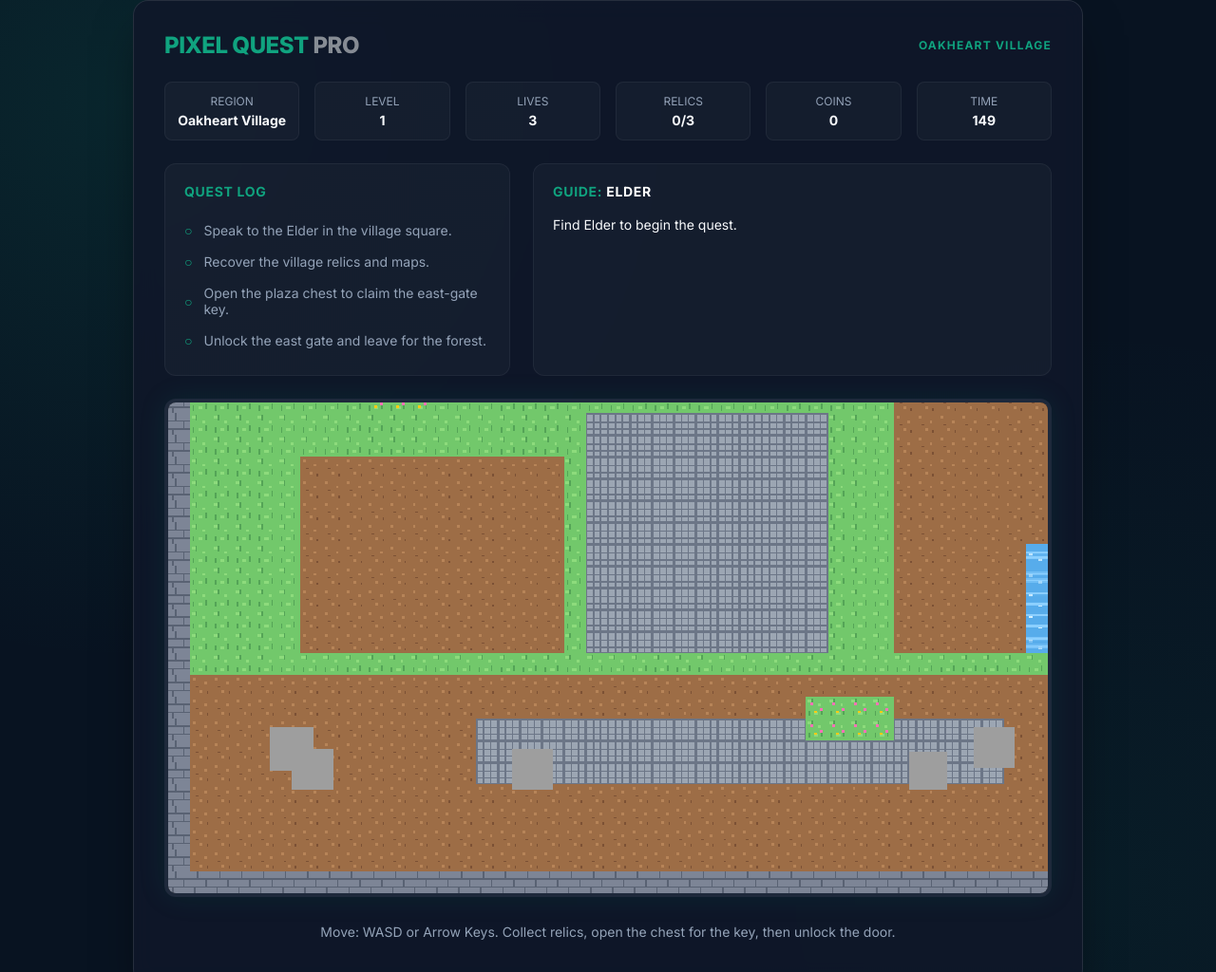
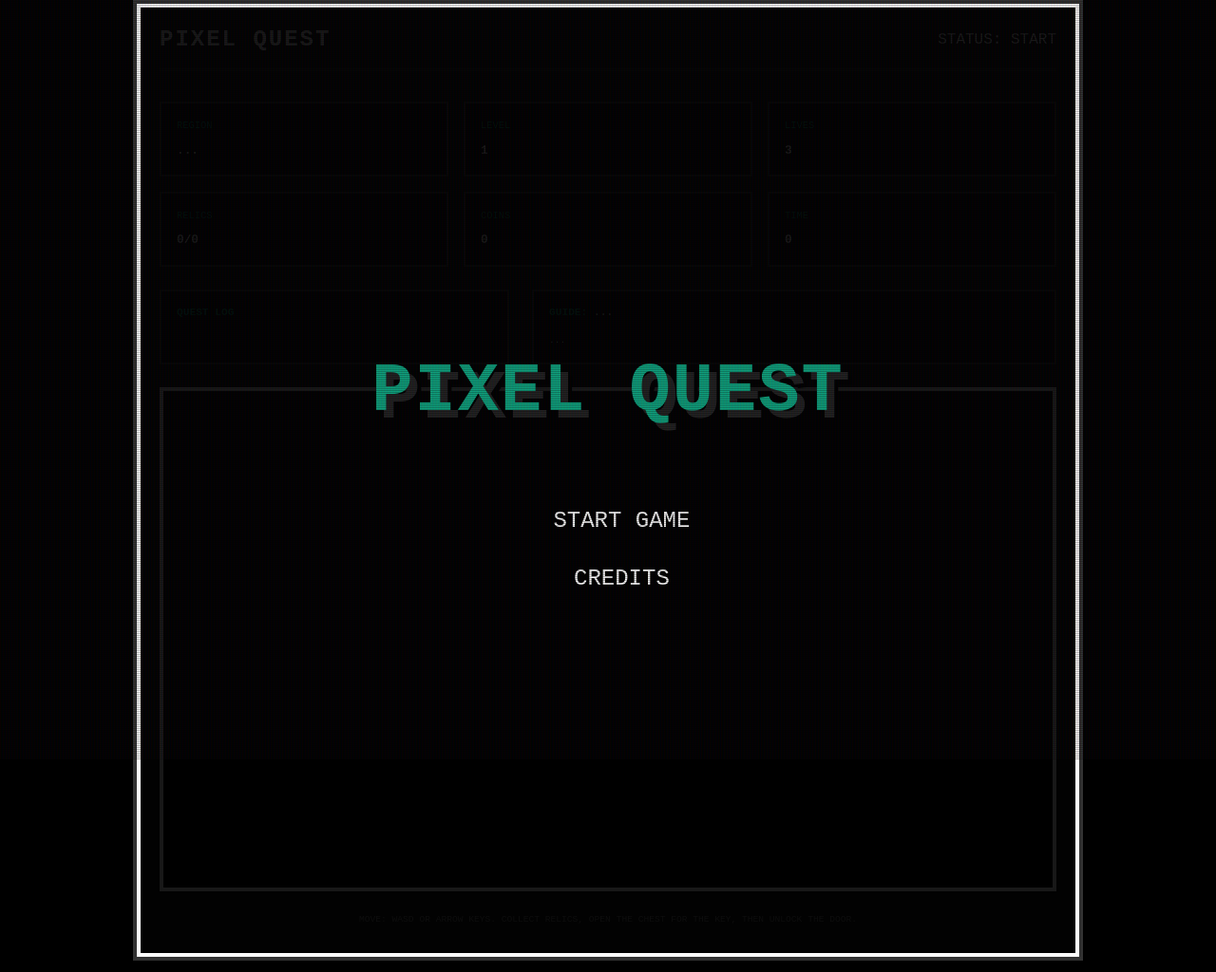
Before and after one commit to bxzex/pixel-game, a website with bundled scripts: page index.html in a window 1280 px wide. Shown: the top 1024 px of the page at 95% size. Built offline with nearby package versions, Linux system fonts and the light colour scheme; animation ran at ten frames a second; a web font is replaced by a local one.

Commit message:
Retro overhaul: Added CRT effects, pixel font, game menu, and classic arcade aesthetic

```diff
--- a/index.html
+++ b/index.html
@@ -3,42 +3,47 @@
   <head>
     <meta charset="UTF-8" />
     <meta name="viewport" content="width=device-width, initial-scale=1.0" />
-    <title>PIXEL QUEST PRO</title>
-    <link rel="preconnect" href="https://fonts.googleapis.com">
-    <link rel="preconnect" href="https://fonts.gstatic.com" crossorigin>
-    <link href="https://fonts.googleapis.com/css2?family=Inter:wght@400;700;800&display=swap" rel="stylesheet">
+    <title>PIXEL QUEST</title>
     <link rel="stylesheet" href="./styles.css" />
   </head>
   <body>
     <main class="game-shell">
+      <div id="game-menu">
+        <h1 class="menu-title">PIXEL QUEST</h1>
+        <button id="start-btn" class="menu-btn">START GAME</button>
+        <button id="credits-btn" class="menu-btn">CREDITS</button>
+      </div>
+
       <header class="topbar">
-        <h1>PIXEL QUEST <span style="color: white; opacity: 0.5;">PRO</span></h1>
-        <div id="hud-status" style="font-size: 0.75rem; color: var(--accent); text-transform: uppercase; font-weight: 700; letter-spacing: 0.1em;">Explore</div>
+        <h1>PIXEL QUEST</h1>
+        <div id="hud-status">STATUS: START</div>
       </header>
 
-      <section class="hud" aria-label="Game status">
-        <p><span>Region</span> <strong id="hud-region">...</strong></p>
-        <p><span>Level</span> <strong id="hud-level">1</strong></p>
-        <p><span>Lives</span> <strong id="hud-lives">3</strong></p>
-        <p><span>Relics</span> <strong id="hud-relics">0/0</strong></p>
-        <p><span>Coins</span> <strong id="hud-coins">0</strong></p>
-        <p><span>Time</span> <strong id="hud-time">0</strong></p>
+      <section class="hud">
+        <p><span>REGION</span> <strong id="hud-region">...</strong></p>
+        <p><span>LEVEL</span> <strong id="hud-level">1</strong></p>
+        <p><span>LIVES</span> <strong id="hud-lives">3</strong></p>
+        <p><span>RELICS</span> <strong id="hud-relics">0/0</strong></p>
+        <p><span>COINS</span> <strong id="hud-coins">0</strong></p>
+        <p><span>TIME</span> <strong id="hud-time">0</strong></p>
       </section>
 
-      <section class="quests" aria-label="Quest log">
+      <section class="quests">
         <div class="quest-box">
-          <h2>Quest Log</h2>
+          <h2>QUEST LOG</h2>
           <ul id="quest-list" class="quest-list"></ul>
         </div>
         <div class="quest-box">
-          <h2>Guide: <span id="hud-guide" style="color: white;">...</span></h2>
+          <h2>GUIDE: <span id="hud-guide" style="color: #fff;">...</span></h2>
           <p id="hud-guide-note" class="guide-note">...</p>
         </div>
       </section>
 
-      <canvas id="game" width="640" height="360" aria-label="Pixel game canvas"></canvas>
+      <div style="position: relative;">
+        <canvas id="game" width="640" height="360"></canvas>
+      </div>
 
-      <p class="help">Move: WASD or Arrow Keys. Gather relics, open the chest, and unlock the gate.</p>
+      <p class="help">MOVE: WASD / ARROWS</p>
     </main>
     <script type="module" src="./src/main.js?v=20260307clean"></script>
   </body>
--- a/src/main.js
+++ b/src/main.js
@@ -48,6 +48,7 @@ const state = {
   lives: 3,
   status: "Explore",
   gameWon: false,
+  inMenu: true,
   audioReady: false,
   level: null,
   hasLevelKey: false,
@@ -70,6 +71,24 @@ const state = {
   cameraX: 0,
   cameraY: 0,
 };
+
+const menuOverlay = document.querySelector("#game-menu");
+const startBtn = document.querySelector("#start-btn");
+
+if (startBtn) {
+  startBtn.addEventListener("click", () => {
+    state.inMenu = false;
+    if (menuOverlay) menuOverlay.style.display = "none";
+    enableAudioOnce();
+  });
+}
+
+const creditsBtn = document.querySelector("#credits-btn");
+if (creditsBtn) {
+  creditsBtn.addEventListener("click", () => {
+    alert("Pixel Quest - Created by bxzex");
+  });
+}
 
 function cloneLevel(index) {
   const source = LEVELS[index];
@@ -646,7 +665,7 @@ function gameLoop(time) {
   const dt = Math.min((time - gameLoop.lastTime) / 1000, 0.033);
   gameLoop.lastTime = time;
 
-  if (!state.gameWon) {
+  if (!state.inMenu && !state.gameWon) {
     updatePlayer(dt);
     updateEnemies(dt);
     updateInteractions();
@@ -655,7 +674,9 @@ function gameLoop(time) {
     updateParticles(dt);
   }
 
-  render(time);
+  if (!state.inMenu) {
+    render(time);
+  }
   requestAnimationFrame(gameLoop);
 }
 
--- a/styles.css
+++ b/styles.css
@@ -1,16 +1,20 @@
 :root {
-  --bg-1: #081321;
-  --bg-2: #0f172a;
-  --bg-3: #1e293b;
-  --panel: #0f172ae0;
-  --panel-border: #10a37f;
-  --text: #f8fafc;
+  --bg-dark: #000000;
+  --bg-panel: #1a1a1a;
   --accent: #10a37f;
-  --muted: #94a3b8;
+  --text: #ffffff;
+  --text-muted: #888888;
+  --border-pixel: 4px solid #ffffff;
+}
+
+@font-face {
+  font-family: 'Pixel';
+  src: url('https://fonts.cdnfonts.com/s/14896/PressStart2P-Regular.woff') format('woff');
 }
 
 * {
   box-sizing: border-box;
+  image-rendering: pixelated;
 }
 
 body {
@@ -19,61 +23,85 @@ body {
   display: grid;
   place-items: center;
   color: var(--text);
-  font-family: "Inter", "Segoe UI", Roboto, sans-serif;
-  background:
-    radial-gradient(circle at 10% 10%, #10a37f22 0%, transparent 40%),
-    radial-gradient(circle at 90% 90%, #10a37f11 0%, transparent 40%),
-    #081321;
+  font-family: 'Pixel', monospace;
+  background-color: #000;
+}
+
+body::after {
+  content: " ";
+  display: block;
+  position: fixed;
+  top: 0;
+  left: 0;
+  bottom: 0;
+  right: 0;
+  background: linear-gradient(rgba(18, 16, 16, 0) 50%, rgba(0, 0, 0, 0.25) 50%), linear-gradient(90deg, rgba(255, 0, 0, 0.06), rgba(0, 255, 0, 0.02), rgba(0, 0, 255, 0.06));
+  z-index: 200;
+  background-size: 100% 2px, 3px 100%;
+  pointer-events: none;
+}
+
+@keyframes flicker {
+  0% { opacity: 0.99; }
+  5% { opacity: 0.95; }
+  10% { opacity: 0.99; }
+  15% { opacity: 0.98; }
+  20% { opacity: 0.99; }
+  100% { opacity: 0.99; }
 }
 
 .game-shell {
   width: min(95vw, 1000px);
-  padding: 2rem;
-  border-radius: 16px;
-  border: 1px solid rgba(255,255,255,0.1);
-  background: var(--panel);
-  backdrop-filter: blur(12px);
-  box-shadow: 0 25px 50px -12px rgba(0, 0, 0, 0.5);
+  padding: 1.5rem;
+  background: var(--bg-panel);
+  border: 4px solid #333;
+  box-shadow: inset -4px -4px 0px 0px #000, inset 4px 4px 0px 0px #555;
+  position: relative;
+  animation: flicker 0.1s infinite;
 }
 
 .topbar {
   display: flex;
   align-items: center;
   justify-content: space-between;
-  margin-bottom: 1.5rem;
+  margin-bottom: 2rem;
+  border-bottom: 4px solid #333;
+  padding-bottom: 1rem;
 }
 
 h1 {
   margin: 0;
-  font-weight: 800;
-  letter-spacing: -0.02em;
   font-size: 1.5rem;
-  color: var(--accent);
+  color: #fff;
+  text-transform: uppercase;
+  letter-spacing: 2px;
 }
 
 .hud {
   display: grid;
-  grid-template-columns: repeat(6, 1fr);
+  grid-template-columns: repeat(3, 1fr);
   gap: 1rem;
   margin-bottom: 1.5rem;
 }
 
 .hud p {
   margin: 0;
-  padding: 0.75rem;
-  background: rgba(255,255,255,0.03);
-  border-radius: 8px;
-  border: 1px solid rgba(255,255,255,0.05);
-  font-size: 0.875rem;
-  text-align: center;
+  padding: 1rem;
+  background: #000;
+  border: 2px solid #444;
+  font-size: 0.65rem;
+  line-height: 1.5;
 }
 
 .hud span {
   display: block;
-  font-size: 0.75rem;
-  color: var(--muted);
+  color: var(--accent);
+  margin-bottom: 0.5rem;
   text-transform: uppercase;
-  margin-bottom: 0.25rem;
+}
+
+.hud strong {
+  font-size: 0.8rem;
 }
 
 .quests {
@@ -84,19 +112,16 @@ h1 {
 }
 
 .quest-box {
-  padding: 1.25rem;
-  background: rgba(255,255,255,0.03);
-  border-radius: 12px;
-  border: 1px solid rgba(255,255,255,0.05);
+  padding: 1rem;
+  background: #000;
+  border: 2px solid #444;
 }
 
 .quest-box h2 {
   margin: 0 0 1rem;
-  font-size: 0.875rem;
-  font-weight: 700;
+  font-size: 0.7rem;
   color: var(--accent);
   text-transform: uppercase;
-  letter-spacing: 0.05em;
 }
 
 .quest-list {
@@ -106,61 +131,94 @@ h1 {
 }
 
 .quest-list li {
-  font-size: 0.875rem;
+  font-size: 0.6rem;
   padding: 0.5rem 0;
-  color: var(--muted);
-  display: flex;
-  align-items: center;
-  gap: 0.75rem;
+  color: #ccc;
 }
 
 .quest-list li.done {
-  color: var(--accent);
-  opacity: 0.6;
+  color: #555;
   text-decoration: line-through;
 }
 
-.quest-list li::before {
-  content: "○";
-  color: var(--accent);
-}
-
-.quest-list li.done::before {
-  content: "●";
-}
-
 .guide-note {
-  font-size: 0.875rem;
+  font-size: 0.6rem;
   line-height: 1.6;
-  color: var(--text);
+  color: #eee;
   margin: 0;
 }
 
 canvas {
   width: 100%;
   aspect-ratio: 16 / 9;
-  border-radius: 12px;
-  border: 4px solid #1e293b;
+  border: 4px solid #fff;
+  background: #000;
   image-rendering: pixelated;
-  background: #000;
-  box-shadow: 0 0 30px rgba(16, 163, 127, 0.1);
+  display: block;
 }
 
 .help {
   margin-top: 1.5rem;
   text-align: center;
-  font-size: 0.875rem;
-  color: var(--muted);
-  animation: pulse 2s infinite ease-in-out;
+  font-size: 0.6rem;
+  color: var(--text-muted);
+  text-transform: uppercase;
 }
 
-@keyframes pulse {
-  0% { opacity: 0.5; transform: scale(0.99); }
-  50% { opacity: 1; transform: scale(1); }
-  100% { opacity: 0.5; transform: scale(0.99); }
+/* Menu Overlay */
+#game-menu {
+  position: absolute;
+  top: 0;
+  left: 0;
+  width: 100%;
+  height: 100%;
+  background: rgba(0,0,0,0.9);
+  display: flex;
+  flex-direction: column;
+  align-items: center;
+  justify-content: center;
+  z-index: 100;
+  border: 4px solid #fff;
+}
+
+.menu-title {
+  font-size: 4.5rem;
+  color: var(--accent);
+  margin-bottom: 4rem;
+  text-shadow: 8px 8px 0px #222, 12px 12px 0px #000;
+  text-align: center;
+}
+
+.menu-btn {
+  background: none;
+  border: none;
+  color: #fff;
+  font-family: 'Pixel', monospace;
+  font-size: 1.5rem;
+  margin: 1rem;
+  cursor: pointer;
+  transition: color 0.2s;
+}
+
+.menu-btn:hover {
+  color: var(--accent);
+}
+
+.menu-btn::before {
+  content: '> ';
+  opacity: 0;
+}
+
+.menu-btn:hover::before {
+  opacity: 1;
+}
+
+.menu-btn:active {
+  transform: translate(4px, 4px);
+  color: #fff;
 }
 
 @media (max-width: 768px) {
-  .hud { grid-template-columns: repeat(3, 1fr); }
+  .hud { grid-template-columns: repeat(2, 1fr); }
   .quests { grid-template-columns: 1fr; }
 }
```
